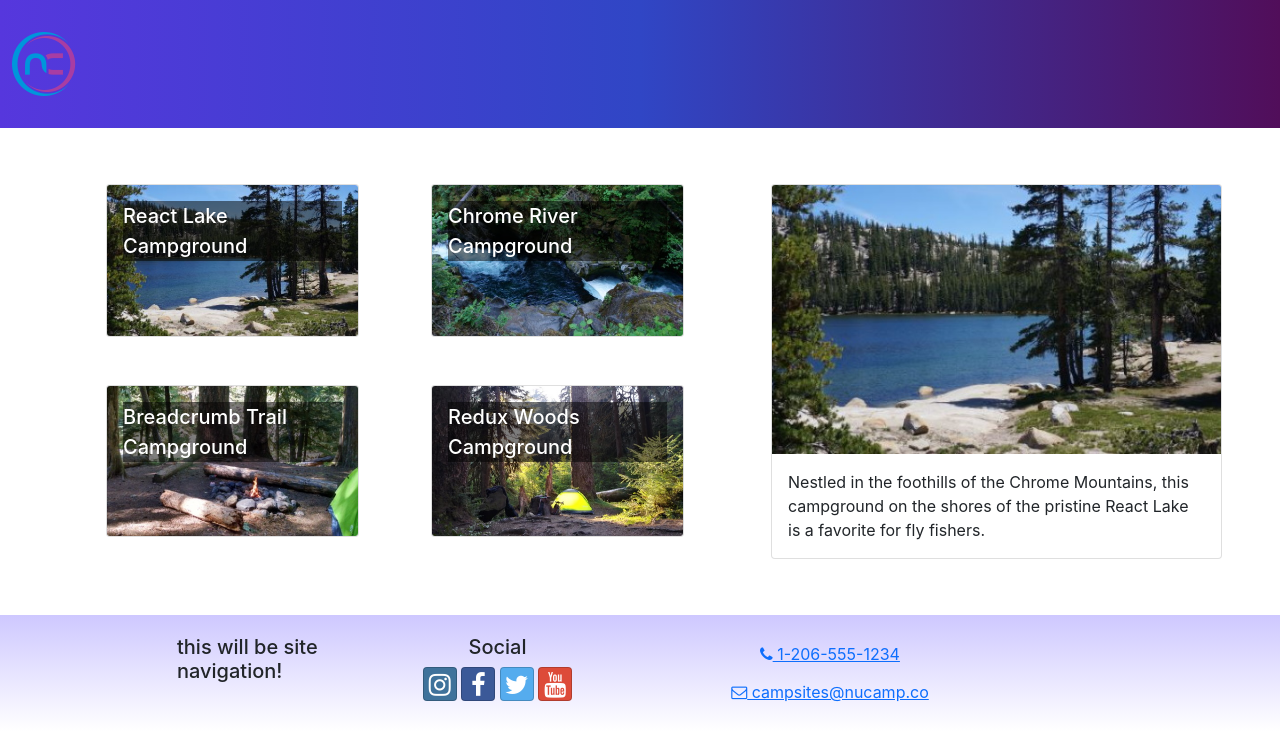
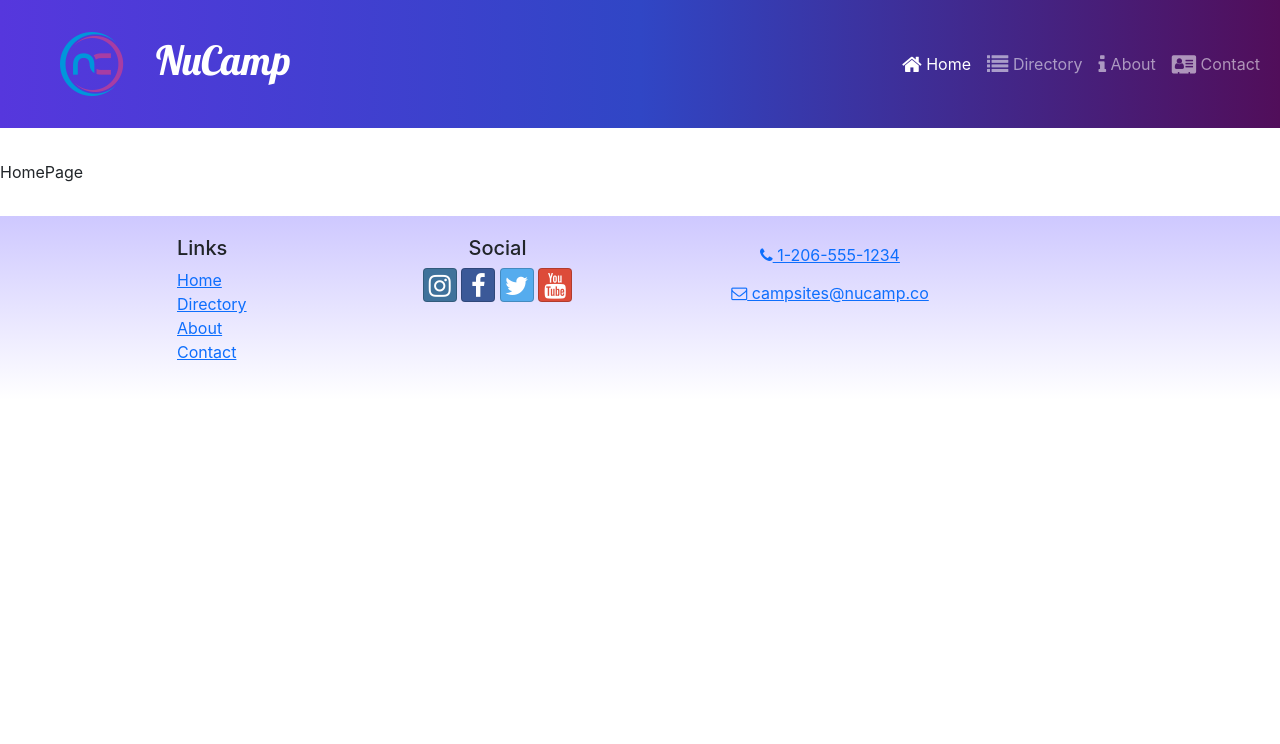
Before and after one commit to lewis-j/Nucamp_campsites, a React (Create React App) app: page / in a window 1280 px wide. Shown: the top 744 px of the page. Built offline with nearby package versions, Linux system fonts and the light colour scheme.

Commit message:
Header and Footer Links

```diff
--- a/src/App.js
+++ b/src/App.js
@@ -1,6 +1,7 @@
+import { Routes, Route } from "react-router-dom";
 import Header from "./components/Header";
 import Footer from "./components/Footer";
-import CampsitesDirectoryPage from "./pages/CampsitesDirectoryPage";
+import { HomePage, ContactPage, CampsitesDirectoryPage } from "./pages";
 
 import "./App.css";
 
@@ -8,7 +9,11 @@
   return (
     <div className="App">
       <Header />
-      <CampsitesDirectoryPage />
+      <Routes>
+        <Route path="/" element={<HomePage />} />
+        <Route path="contact" element={<ContactPage />} />
+        <Route path="directory" element={<CampsitesDirectoryPage />} />
+      </Routes>
       <Footer />
     </div>
   );
--- a/src/components/Footer.js
+++ b/src/components/Footer.js
@@ -1,4 +1,5 @@
-import { Col, Container, Row } from "reactstrap";
+import { Container, Row, Col } from "reactstrap";
+import { Link } from "react-router-dom";
 
 const Footer = () => {
   return (
@@ -6,7 +7,21 @@
       <Container>
         <Row>
           <Col xs={{ size: 4, offset: 1 }} sm="2">
-            <h5>this will be site navigation!</h5>
+            <h5>Links</h5>
+            <ul className="list-unstyled">
+              <li>
+                <Link to="/">Home</Link>
+              </li>
+              <li>
+                <Link to="/directory">Directory</Link>
+              </li>
+              <li>
+                <Link to="/about">About</Link>
+              </li>
+              <li>
+                <Link to="/contact">Contact</Link>
+              </li>
+            </ul>
           </Col>
           <Col xs="6" sm="3" className="text-center">
             <h5>Social</h5>
--- a/src/components/Header.js
+++ b/src/components/Header.js
@@ -1,12 +1,49 @@
-import { Navbar, NavbarBrand } from "reactstrap";
+import { useState } from "react";
+import {
+  Navbar,
+  NavbarBrand,
+  Collapse,
+  NavbarToggler,
+  Nav,
+  NavItem,
+} from "reactstrap";
+import { NavLink } from "react-router-dom";
 import NucampLogo from "../app/assets/img/logo.png";
 
 const Header = () => {
+  const [menuOpen, setMenuOpen] = useState(false);
+
   return (
     <Navbar dark color="primary" sticky="top" expand="md">
-      <NavbarBrand href="/">
-        <img src={NucampLogo} alt="nucamp logo" />
+      <NavbarBrand className="ms-5" href="/">
+        <img src={NucampLogo} alt="nucamp logo" className="float-start" />
+        <h1 className="mt-1">NuCamp</h1>
       </NavbarBrand>
+      <NavbarToggler onClick={() => setMenuOpen(!menuOpen)} />
+      <Collapse isOpen={menuOpen} navbar>
+        <Nav className="ms-auto" navbar>
+          <NavItem>
+            <NavLink className="nav-link" to="/">
+              <i className="fa fa-home fa-lg" /> Home
+            </NavLink>
+          </NavItem>
+          <NavItem>
+            <NavLink className="nav-link" to="/directory">
+              <i className="fa fa-list fa-lg" /> Directory
+            </NavLink>
+          </NavItem>
+          <NavItem>
+            <NavLink className="nav-link" to="/about">
+              <i className="fa fa-info fa-lg" /> About
+            </NavLink>
+          </NavItem>
+          <NavItem>
+            <NavLink className="nav-link" to="/contact">
+              <i className="fa fa-address-card fa-lg" /> Contact
+            </NavLink>
+          </NavItem>
+        </Nav>
+      </Collapse>
     </Navbar>
   );
 };
--- a/src/index.js
+++ b/src/index.js
@@ -1,5 +1,6 @@
 import React from "react";
 import { createRoot } from "react-dom/client";
+import { BrowserRouter as Router } from "react-router-dom";
 import { Provider } from "react-redux";
 import { store } from "./app/store";
 import App from "./App";
@@ -16,7 +17,9 @@
 root.render(
   <React.StrictMode>
     <Provider store={store}>
-      <App />
+      <Router>
+        <App />
+      </Router>
     </Provider>
   </React.StrictMode>
 );
--- /dev/null
+++ b/src/pages/CantactPage.js
@@ -0,0 +1,7 @@
+import React from "react";
+
+const CantactPage = () => {
+  return <div>CantactPage</div>;
+};
+
+export default CantactPage;
--- /dev/null
+++ b/src/pages/HomePage.js
@@ -0,0 +1,7 @@
+import React from "react";
+
+const HomePage = () => {
+  return <div>HomePage</div>;
+};
+
+export default HomePage;
--- /dev/null
+++ b/src/pages/index.js
@@ -0,0 +1,3 @@
+export { default as CampsitesDirectoryPage } from "./CampsitesDirectoryPage";
+export { default as ContactPage } from "./CantactPage";
+export { default as HomePage } from "./HomePage";
```
